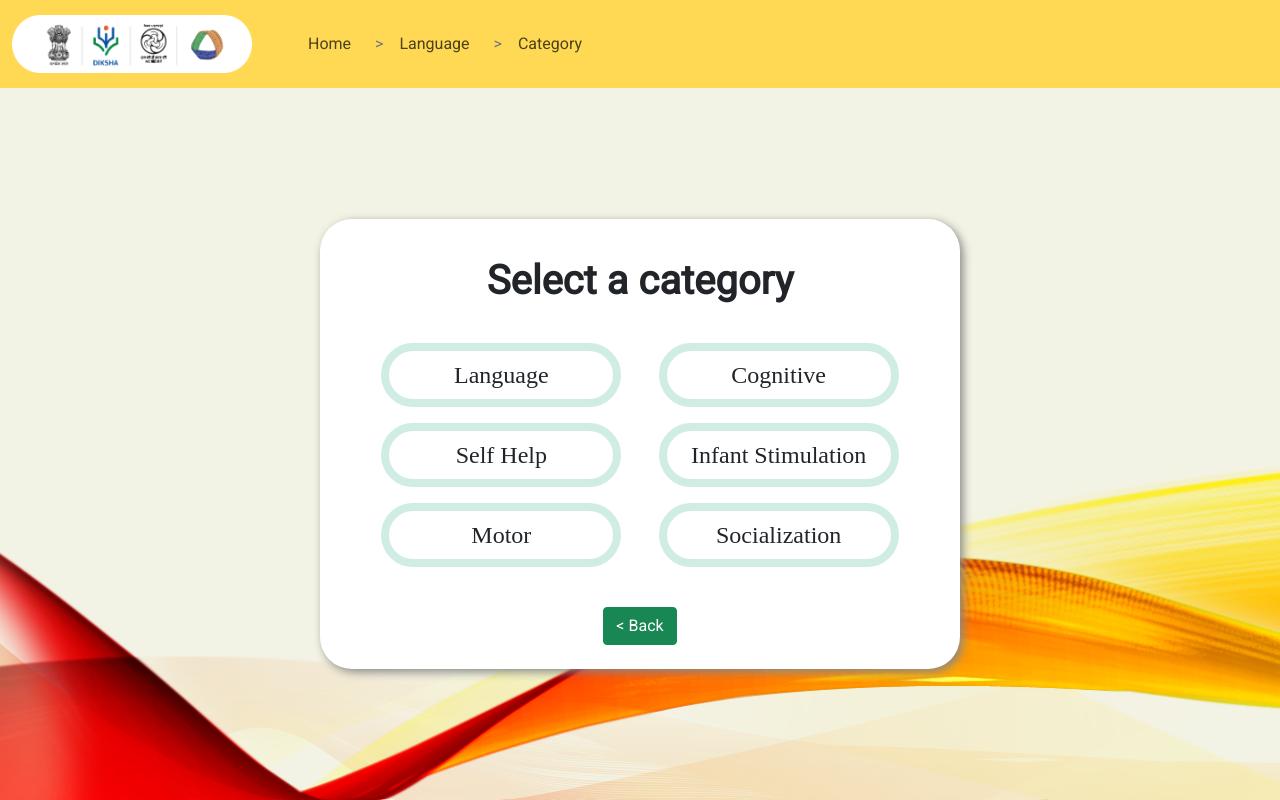
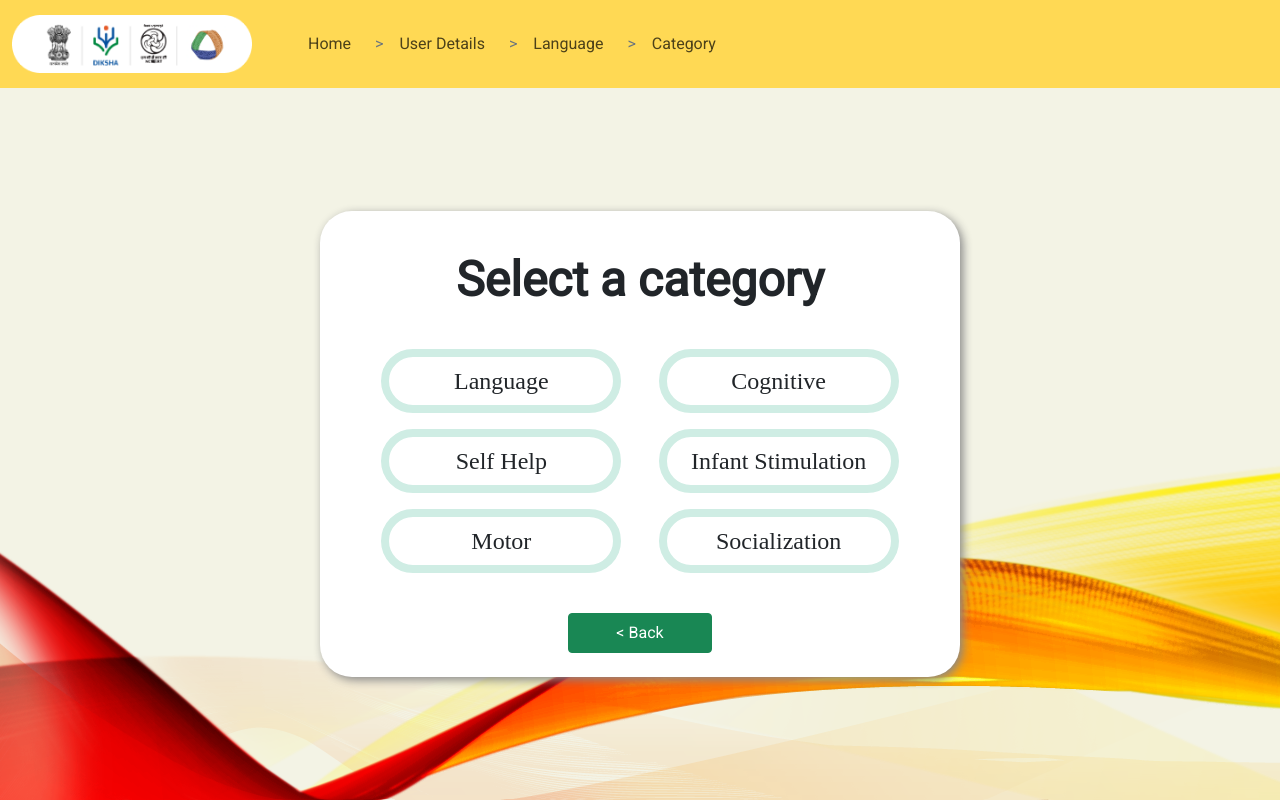
Before and after one commit to vikasMangal142/jaadui-pitara, a React (Create React App) app: page /category in a window 1280 px wide. Built offline with nearby package versions, Linux system fonts and the light colour scheme; a web font is replaced by a local one.

Commit message:
Added ErrorPage UserDetails and edited Card

```diff
--- a/src/App.css
+++ b/src/App.css
@@ -25,13 +25,13 @@ body {
   width: 15rem;
 }
 
-.option-tab{
+.option-tab {
   /* background-color: #4db8ff; */
   background-color: white;
-  border-radius:2rem;
+  border-radius: 2rem;
   font-size: 1.5rem;
-  width:15rem;
-  font-family:roboto-mono;
+  width: 15rem;
+  font-family: roboto-mono;
   border-width: 0.5rem;
   border-color: #cfede4;
 }
@@ -58,8 +58,7 @@ body {
 
 .card-body-points {
   display: flex;
-  align-items: center;
-  max-width: 45rem;
+  max-width: 46rem;
   text-align: justify;
 }
 
@@ -171,7 +170,8 @@ body {
 }
 
 .cards-button {
-  width: 8rem;
+  width: 9rem;
+  height: 2.5rem;
 }
 
 .arrow-button {
@@ -185,3 +185,18 @@ body {
 .color-dark-gray {
   color: rgb(100, 100, 100);
 }
+
+.task-box {
+  border: 1px solid lightgray;
+  border-radius: 0.5rem;
+  padding: 1rem;
+  width: 100%;
+  display: flex;
+  flex-direction: column;
+  align-items: center;
+  justify-content: center;
+}
+
+.task-button {
+  width: 4.4rem;
+}
--- a/src/App.js
+++ b/src/App.js
@@ -12,6 +12,8 @@ import { HeaderProvider } from "./Context/HeaderContext";
 import RouteChangeListener from "./RouteChangeListener";
 import Callback from "./Components/Callback";
 import UsingRegex from "./Components/UsingRegex";
+import UserInfo from "./Components/UserInfo";
+import ErrorPage from "./Components/ErrorPage";
 
 function App() {
   return (
@@ -22,12 +24,15 @@ function App() {
           <Header />
           <Routes>
             <Route path="/" element={<Home key="home" />} />
+            <Route path="/userInfo" element={<UserInfo />} />
             <Route path="/bhashini" element={<Translate />} />
             <Route path="/age" element={<Age />} />
             <Route path="/category" element={<Category />} />
             <Route path="/language" element={<Language />} />
             <Route path="/card" element={<Card />} />
             <Route path="/needHelp" element={<NeedHelp />} />
+            <Route path="/errorPage" element={<ErrorPage />} />
+
             <Route
               path="/translate/:sourceLanguage/:targetLanguage"
               // path="/translate"
--- a/src/Components/Age.js
+++ b/src/Components/Age.js
@@ -8,17 +8,17 @@ import { useState, useParams } from "react";
 const translatedArrayOfCards = [];
 
 const IndianLanguages = [
-  { name: 'हिन्दी', code: 'hi' },
-  { name: 'ଓଡିଆ', code: 'or' },
-  { name: 'ગુજરાતી', code: 'gu' },
-  { name: 'मराठी', code: 'mr' },
-  { name: 'বাংলা', code: 'bn' },
-  { name: 'मैथिली', code: 'mai' },
-  { name: 'ਪੰਜਾਬੀ', code: 'pa' },
-  { name: 'മലയാളം', code: 'ml' },
-  { name: 'தமிழ்', code: 'ta' },
-  { name: 'తెలుగు', code: 'te' },
-  { name: 'ಕನ್ನಡ', code: 'kn' }
+  { name: "हिन्दी", code: "hi" },
+  { name: "ଓଡିଆ", code: "or" },
+  { name: "ગુજરાતી", code: "gu" },
+  { name: "मराठी", code: "mr" },
+  { name: "বাংলা", code: "bn" },
+  { name: "मैथिली", code: "mai" },
+  { name: "ਪੰਜਾਬੀ", code: "pa" },
+  { name: "മലയാളം", code: "ml" },
+  { name: "தமிழ்", code: "ta" },
+  { name: "తెలుగు", code: "te" },
+  { name: "ಕನ್ನಡ", code: "kn" },
 ];
 
 function translateAllCards(targetLanguage, categoryObject, setCategoryObject) {
@@ -48,7 +48,7 @@ function Age() {
   const navigate = useNavigate();
 
   useEffect(() => {
-    setPageCount(4);
+    setPageCount(5);
     setUserAge(null);
   }, []);
 
@@ -66,11 +66,25 @@ function Age() {
   const [categoryObject, setCategoryObject] = useState({});
 
   useEffect(() => {
-    if(localStorage.getItem("language")){
+    if (localStorage.getItem("language")) {
       console.log("hello ", localStorage.getItem("language"));
-      if(localStorage.getItem("language") && localStorage.getItem("language")!=="English"){
-        console.log("vdfsd:" , IndianLanguages.find((lango)=> lango.name === localStorage.getItem("language")).code);
-        translateAllCards(IndianLanguages.find((lango)=> lango.name === localStorage.getItem("language")).code, categoryObject, setCategoryObject);
+      if (
+        localStorage.getItem("language") &&
+        localStorage.getItem("language") !== "English"
+      ) {
+        console.log(
+          "vdfsd:",
+          IndianLanguages.find(
+            (lango) => lango.name === localStorage.getItem("language")
+          ).code
+        );
+        translateAllCards(
+          IndianLanguages.find(
+            (lango) => lango.name === localStorage.getItem("language")
+          ).code,
+          categoryObject,
+          setCategoryObject
+        );
       }
     }
   }, []);
@@ -79,8 +93,8 @@ function Age() {
     <>
       <div className="container dFlexAICenterJCCenter my-4 flex-1">
         <div className="container selection-buttons-outer-container">
-          <div className="fw-bold mt-3 text-center p-3 selection-header">
-            Which age group you are in?
+          <div className=" mt-4 text-center p-3 selection-header">
+            <h1 className="fw-bold display-5">Which age group you are in?</h1>
           </div>
 
           <div className="container m-2 flex-lg-row selection-buttons">
@@ -134,7 +148,7 @@ function Age() {
           <button
             type="button"
             onClick={handleBackClick}
-            className="m-4 btn btn-success"
+            className="m-4 btn btn-success cards-button"
           >
             &#60; Back
           </button>
--- a/src/Components/Card.js
+++ b/src/Components/Card.js
@@ -2,7 +2,6 @@ import React, { useContext, useEffect, useState } from "react";
 import img from "./img.png";
 import { json, useNavigate } from "react-router-dom";
 import HeaderContext from "../Context/HeaderContext";
-
 
 function Card() {
   const navigate = useNavigate();
@@ -52,11 +51,10 @@ function Card() {
     }
   };
 
-
-  speech.onend = function(event) {
-    console.log('Speech has ended');
+  speech.onend = function (event) {
+    console.log("Speech has ended");
     setSpeakerOn(false);
-};
+  };
 
   const handlePause = () => {
     if (!pause) {
@@ -74,11 +72,11 @@ function Card() {
   };
 
   useEffect(() => {
-    setPageCount(5);
+    setPageCount(6);
   }, []);
 
   const handleBack = () => {
-    navigate(-1);
+    navigate("/category");
   };
 
   const handleNeedHelp = () => {
@@ -99,13 +97,14 @@ function Card() {
     setCardIndex(cardIndex + 1);
   };
 
-
-
+  const handleTaskYes = (e) => {
+    e.preventDefault();
+  };
 
   return (
     <>
       <div className="container dFlexAICenterJCCenter flex-1 my-4">
-        <div className="card px-5 m-4 card-styling">
+        <div className="card px-5 m-3 card-styling">
           <div className="music-btn-position d-flex align-center flex-column">
             {speakerOn ? (
               <>
@@ -173,7 +172,7 @@ function Card() {
                 ></img>
               </div>
             </div>
-            <div className="col-md-8 p-3 card-body-points">
+            <div className="col-md-8 p-3 card-body-points flex-column">
               <ul className="list-group list-group-flush">
                 {cardData.Tasks.map((task, index) => (
                   <li key={index} className="card-body-list">
@@ -181,9 +180,28 @@ function Card() {
                   </li>
                 ))}
               </ul>
+              <div className="mt-4 task-box">
+                <h5 className="fw-bold">Did child complete the given task?</h5>
+                <div className="d-flex justify-content-center">
+                  <button
+                    type="button"
+                    onClick={handleTaskYes}
+                    className="mx-2 mt-2 btn btn-success task-button"
+                  >
+                    Yes
+                  </button>
+                  <button
+                    type="button"
+                    onClick={handleNextCard}
+                    className="mx-2 mt-2 btn btn-danger task-button"
+                  >
+                    Skip
+                  </button>
+                </div>
+              </div>
             </div>
-            <div className="card-body p-0 mx-2 mb-3 d-flex justify-content-between align-items-center">
-              {/* <div className="card-body p-0 m-3 d-flex flex-column flex-sm-row justify-content-between align-items-center"> */}
+
+            <div className="card-body p-0 mx-2 mb-3 mt-1 d-flex justify-content-between align-items-center">
               <button
                 type="button"
                 onClick={handlePrevCard}
@@ -192,22 +210,21 @@ function Card() {
               >
                 &#60;
               </button>
-              {/* <div className=""> */}
               <div className="d-flex flex-column flex-sm-row align-items-center">
                 <button
                   type="button"
                   onClick={handleBack}
-                  className="m-2 btn btn-outline-success p-1 cards-button"
+                  className="m-2 btn btn-outline-primary p-1 cards-button"
                 >
-                  Back
+                  Back to Category
                 </button>
-                <button
+                {/* <button
                   type="button"
                   onClick={handleNeedHelp}
                   className="m-2 btn btn-outline-danger p-1 cards-button"
                 >
                   Need Help
-                </button>
+                </button> */}
               </div>
               <button
                 type="button"
--- a/src/Components/Category.js
+++ b/src/Components/Category.js
@@ -7,7 +7,7 @@ function Category() {
   const navigate = useNavigate();
 
   useEffect(() => {
-    setPageCount(3);
+    setPageCount(4);
     setCategory(null);
   }, []);
 
@@ -23,10 +23,10 @@ function Category() {
   };
 
   return (
-    <div className="container dFlexAICenterJCCenter flex-column my-4 flex-1">
+    <div className="container dFlexAICenterJCCenter my-4 flex-1">
       <div className="container selection-buttons-outer-container">
-        <div className="fw-bold mt-3 text-center p-3 selection-header">
-          Select a category
+        <div className="mt-4 text-center p-3 selection-header">
+          <h1 className="fw-bold display-5">Select a category</h1>
         </div>
         <div className="container m-2 flex-lg-row selection-buttons">
           <button
@@ -75,7 +75,7 @@ function Category() {
         <button
           type="button"
           onClick={handleBackClick}
-          className="m-4 btn btn-success"
+          className="m-4 btn btn-success cards-button"
         >
           &#60; Back
         </button>
--- a/src/Components/Header.js
+++ b/src/Components/Header.js
@@ -3,7 +3,8 @@ import { Link } from "react-router-dom";
 import HeaderContext from "../Context/HeaderContext";
 
 function Header() {
-  const { language, userAge, category, pageCount } = useContext(HeaderContext);
+  const { language, userAge, category, userInfo, pageCount } =
+    useContext(HeaderContext);
 
   return (
     <div>
@@ -42,24 +43,29 @@ function Header() {
               )}
               {pageCount >= 2 && (
                 <li className="breadcrumb-item p-2">
+                  <Link to="/userInfo">User Details</Link>
+                </li>
+              )}
+              {pageCount >= 3 && (
+                <li className="breadcrumb-item p-2">
                   <Link to="/language">
                     Language {language && <>({language})</>}
                   </Link>
                 </li>
               )}
-              {pageCount >= 3 && (
+              {pageCount >= 4 && (
                 <li className="breadcrumb-item p-2">
                   <Link to="/category">
                     Category {category && <>({category})</>}
                   </Link>
                 </li>
               )}
-              {pageCount >= 4 && (
+              {pageCount >= 5 && (
                 <li className="breadcrumb-item p-2">
                   <Link to="/age">Age Group {userAge && <>({userAge})</>}</Link>
                 </li>
               )}
-              {pageCount >= 5 && (
+              {pageCount >= 6 && (
                 <li className="breadcrumb-item active p-2" aria-current="page">
                   <Link to="/card">Cards</Link>
                 </li>
--- a/src/Components/Language.js
+++ b/src/Components/Language.js
@@ -9,7 +9,7 @@ function Language() {
   const [lang, setLang] = useState();
 
   useEffect(() => {
-    setPageCount(2);
+    setPageCount(3);
     setLanguage(null);
   }, []);
 
@@ -27,10 +27,10 @@ function Language() {
 
   return (
     <>
-      <div className="container dFlexAICenterJCCenter flex-column my-4 flex-1">
+      <div className="container dFlexAICenterJCCenter my-4 flex-1">
         <div className="container selection-buttons-outer-container">
-          <div className="fw-bold mt-3 text-center p-3 selection-header">
-            Select your language
+          <div className="mt-4 text-center p-3 selection-header">
+            <h1 className="fw-bold display-5">Select your language</h1>
           </div>
           <div className="container m-2 flex-lg-row selection-buttons">
             <button
--- a/src/Context/HeaderContext.js
+++ b/src/Context/HeaderContext.js
@@ -14,6 +14,9 @@ export const HeaderProvider = ({ children }) => {
   const [category, setCategory] = useState(
     localStorage.getItem("category") ? localStorage.getItem("category") : null
   );
+  const [userInfo, setUserInfo] = useState(
+    localStorage.getItem("userInfo") ? localStorage.getItem("userInfo") : null
+  );
   const [pageCount, setPageCount] = useState(1);
 
   const data = {
@@ -25,6 +28,8 @@ export const HeaderProvider = ({ children }) => {
     setCategory: setCategory,
     pageCount: pageCount,
     setPageCount: setPageCount,
+    userInfo: userInfo,
+    setUserInfo: setUserInfo,
   };
   return (
     <HeaderContext.Provider value={data}>{children}</HeaderContext.Provider>
--- a/src/Home.js
+++ b/src/Home.js
@@ -1,14 +1,14 @@
 import React, { useContext, useEffect } from "react";
 import { useNavigate } from "react-router-dom";
 import HeaderContext from "./Context/HeaderContext";
-import cong from "./config1.json"
+import cong from "./config1.json";
 
 function Home() {
   const navigate = useNavigate();
   const { setPageCount } = useContext(HeaderContext);
 
   const handleStart = () => {
-    navigate("/language");
+    navigate("/userInfo");
   };
 
   useEffect(() => {
```
